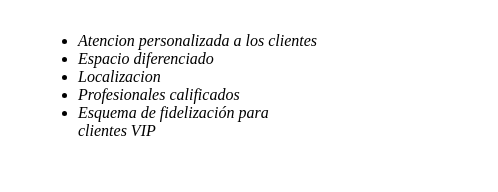
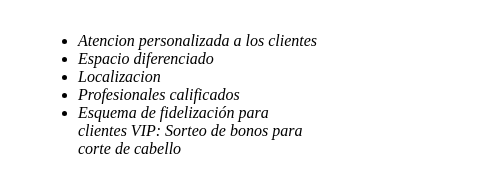
Before and after one commit to jusvva/alura-git, a plain HTML site: page index.html in a window 1280 px wide. Shown: the part 418-610 px from the top of the page, 0-498 px from the left. Drawn offline with Linux system fonts and the light colour scheme.

Commit message:
Renombrando <Esquema de fidelizacion para clientes VIP> en los distintivos de los diferenciales

```diff
--- a/index.html
+++ b/index.html
@@ -34,7 +34,7 @@
                 <li class="items">Espacio diferenciado</li>
                 <li class="items">Localizacion</li>
                 <li class="items">Profesionales calificados</li>
-                <li class="items">Esquema de fidelización para clientes VIP</li>
+                <li class="items">Esquema de fidelización para clientes VIP: Sorteo de bonos para corte de cabello</li>
             </ul>
 
             <img src="diferenciales/diferenciales.jpg" class="imagenDiferenciales">
```
